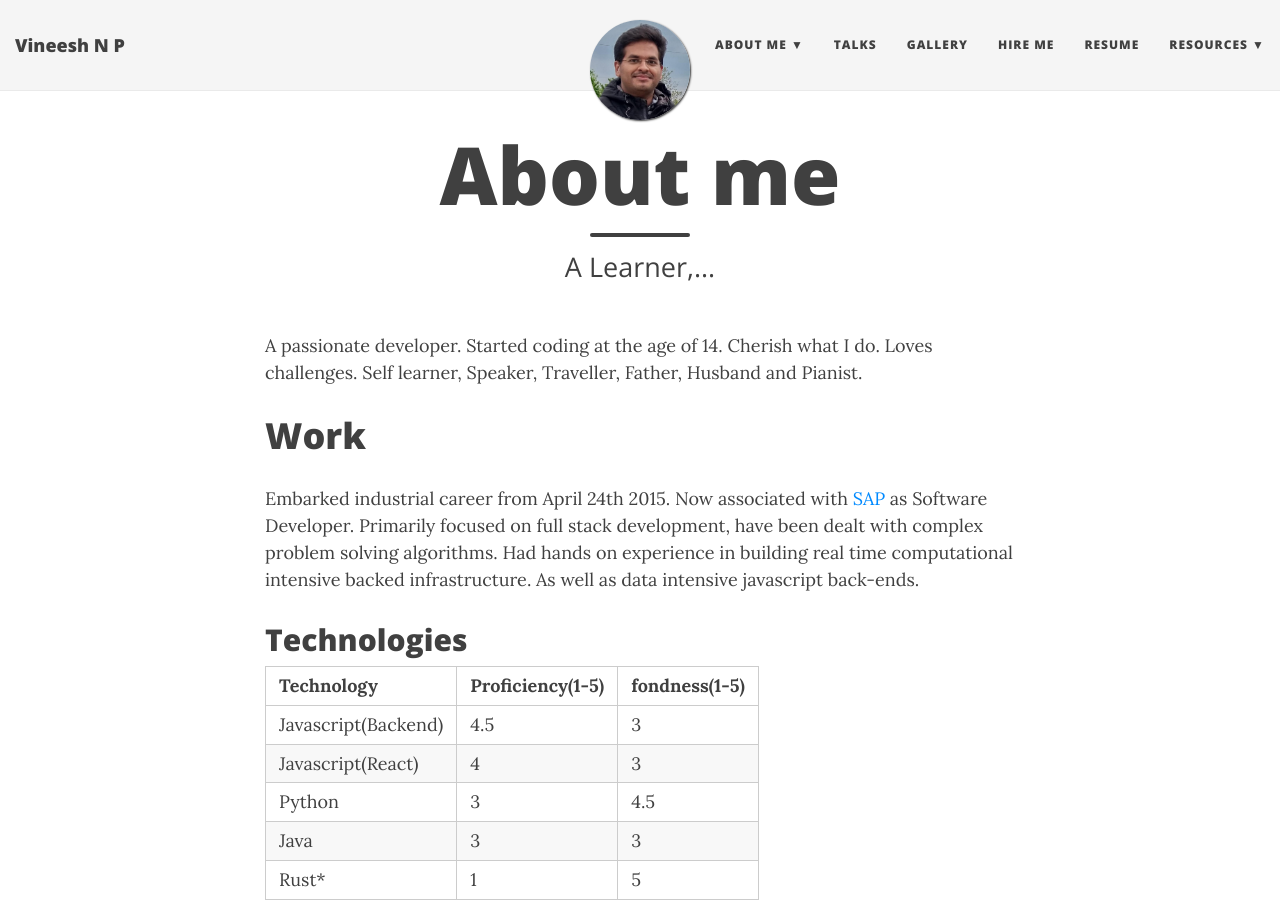
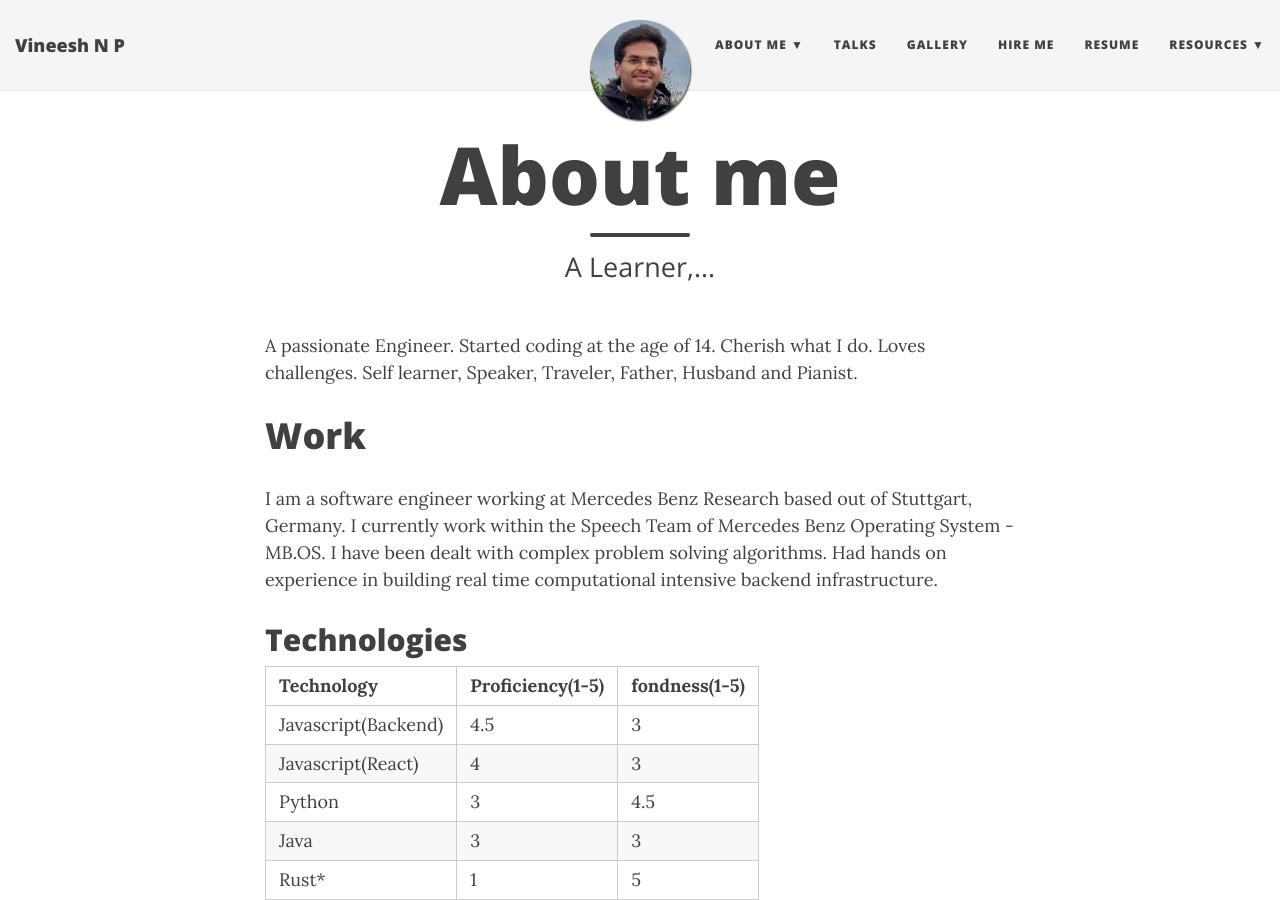
Before and after one commit to vineeshnp/vineeshnp.github.io, a Jekyll site: the page built from aboutme.md, in a window 1280 px wide and 900 px high. Built offline with Jekyll 4.4.1, drawn with Linux system fonts in a browser that asks for light colours; nearby versions of some CDN libraries.

Commit message:
[update page] aboutme

```diff
--- a/aboutme.md
+++ b/aboutme.md
@@ -4,13 +4,13 @@ title: About me
 subtitle: A Learner,...
 ---
 
-A passionate developer. Started coding at the age of 14. Cherish what I do. Loves challenges. Self learner, Speaker, Traveller, Father, Husband and Pianist.
+A passionate Engineer. Started coding at the age of 14. Cherish what I do. Loves challenges. Self learner, Speaker, Traveler, Father, Husband and Pianist.
 
 # Work
-Embarked industrial career from April 24th 2015. Now associated with [SAP](https://sap.com/) as Software Developer.
-Primarily focused on full stack development, have been dealt with complex problem solving
-algorithms. Had hands on experience in building real time computational intensive
-backed infrastructure. As well as data intensive javascript back-ends.
+I am a software engineer working at Mercedes Benz Research based out of Stuttgart, Germany.
+I currently work within the Speech Team of Mercedes Benz Operating System - MB.OS.
+I have been dealt with complex problem solving algorithms. Had hands on experience in building
+ real time computational intensive backend infrastructure.
 
 {% include_relative technology.md %}
 
```
